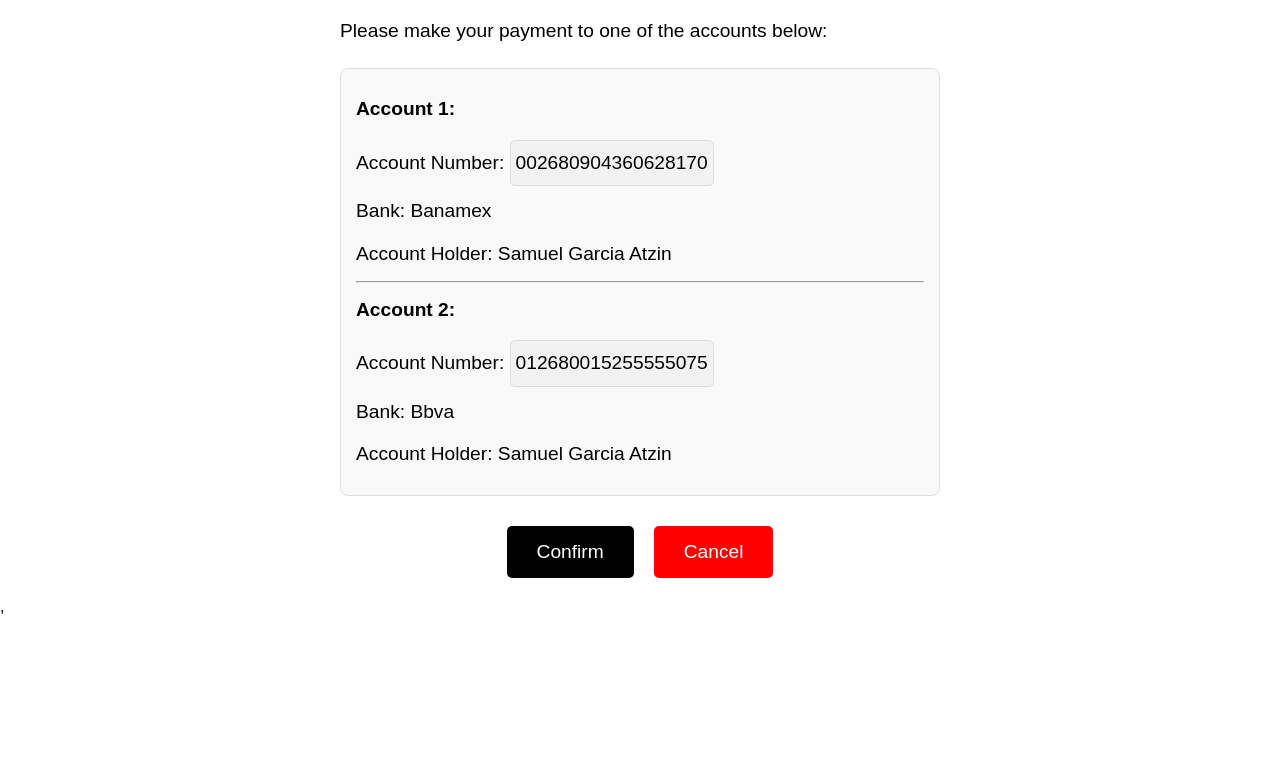
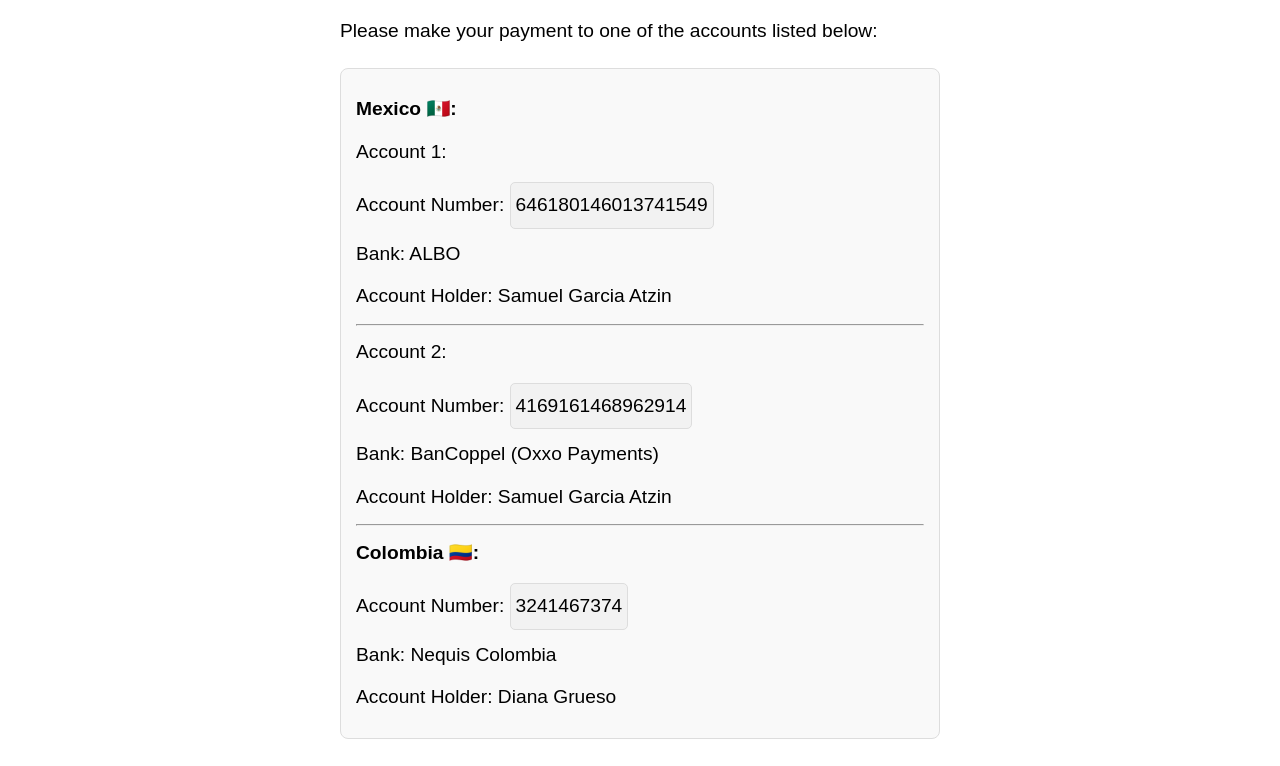
Before and after one commit to Boryotech/https-uber-Activation-software.com, a plain HTML site: page bank_transfer.html in a window 1280 px wide. Shown: the part 158-924 px from the top of the page. Before the commit the page ends 800 px from the top, so only its background shows below. Drawn offline with Linux system fonts and the light colour scheme.

Commit message:
Update bank_transfer.html

```diff
--- a/bank_transfer.html
+++ b/bank_transfer.html
@@ -3,7 +3,7 @@
 <head>
     <meta charset="UTF-8">
     <meta name="viewport" content="width=device-width, initial-scale=1.0">
-    <title>Payment Details</title>
+    <title>Oxxo Payment Details</title>
     <style>
         body, html {
             margin: 0;
@@ -96,23 +96,31 @@
         <h1>Uber</h1>
     </div>
     <div class="content">
-        <h2 id="paymentTitle">Payment Details</h2>
-        <p id="instructionText">Please make your payment to one of the accounts below:</p>
+        <h2>Oxxo Payment Details</h2>
+        <p>Please make your payment to one of the accounts listed below:</p>
 
         <div class="payment-details">
-            <p><strong id="account1Text">Account 1:</strong></p>
-            <p id="account1Details">Account Number:
-                <span class="copyable" onclick="copyToClipboard('002680904360628170')">002680904360628170</span>
+            <p><strong>Mexico 🇲🇽:</strong></p>
+            <p>Account 1:</p>
+            <p>Account Number:
+                <span class="copyable" onclick="copyToClipboard('646180146013741549')">646180146013741549</span>
             </p>
-            <p id="bank1Details">Bank: Banamex</p>
-            <p id="holder1Details">Account Holder: Samuel Garcia Atzin</p>
+            <p>Bank: ALBO</p>
+            <p>Account Holder: Samuel Garcia Atzin</p>
             <hr>
-            <p><strong id="account2Text">Account 2:</strong></p>
-            <p id="account2Details">Account Number:
-                <span class="copyable" onclick="copyToClipboard('012680015255555075')">012680015255555075</span>
+            <p>Account 2:</p>
+            <p>Account Number:
+                <span class="copyable" onclick="copyToClipboard('4169161468962914')">4169161468962914</span>
             </p>
-            <p id="bank2Details">Bank: Bbva</p>
-            <p id="holder2Details">Account Holder: Samuel Garcia Atzin</p>
+            <p>Bank: BanCoppel (Oxxo Payments)</p>
+            <p>Account Holder: Samuel Garcia Atzin</p>
+            <hr>
+            <p><strong>Colombia 🇨🇴:</strong></p>
+            <p>Account Number:
+                <span class="copyable" onclick="copyToClipboard('3241467374')">3241467374</span>
+            </p>
+            <p>Bank: Nequis Colombia</p>
+            <p>Account Holder: Diana Grueso</p>
         </div>
 
         <div class="buttons">
@@ -121,35 +129,6 @@
         </div>
     </div>
     <script>
-        // Language Auto-detection
-        const userLang = navigator.language || navigator.userLanguage;
-
-        // Elements to translate
-        const paymentTitle = document.getElementById("paymentTitle");
-        const instructionText = document.getElementById("instructionText");
-        const account1Text = document.getElementById("account1Text");
-        const account1Details = document.getElementById("account1Details");
-        const bank1Details = document.getElementById("bank1Details");
-        const holder1Details = document.getElementById("holder1Details");
-        const account2Text = document.getElementById("account2Text");
-        const account2Details = document.getElementById("account2Details");
-        const bank2Details = document.getElementById("bank2Details");
-        const holder2Details = document.getElementById("holder2Details");
-
-        if (userLang.includes('es')) {
-            // Spanish Translation
-            paymentTitle.textContent = "Detalles del Pago";
-            instructionText.textContent = "Por favor, realice su pago a una de las cuentas a continuación:";
-            account1Text.textContent = "Cuenta 1:";
-            account1Details.innerHTML = 'Número de Cuenta: <span class="copyable" onclick="copyToClipboard(\'002680904360628170\')">002680904360628170</span>';
-            bank1Details.textContent = "Banco: Banamex";
-            holder1Details.textContent = "Titular de la Cuenta: Samuel Garcia Atzin";
-            account2Text.textContent = "Cuenta 2:";
-            account2Details.innerHTML = 'Número de Cuenta: <span class="copyable" onclick="copyToClipboard(\'012680015255555075\')">012680015255555075</span>';
-            bank2Details.textContent = "Banco: Bbva";
-            holder2Details.textContent = "Titular de la Cuenta: Samuel Garcia Atzin";
-        }
-
         // Copy account number to clipboard
         function copyToClipboard(text) {
             navigator.clipboard.writeText(text).then(() => {
@@ -161,7 +140,7 @@
 
         // Redirect to the next page
         function redirectToNextPage() {
-            window.location.href = "paid.html"; // Replace with the URL of the next page
+            window.location.href = "nextPage.html"; // Replace with the URL of the next page
         }
 
         // Cancel process
@@ -170,4 +149,4 @@
         }
     </script>
 </body>
-</html>,
+</html>
```
